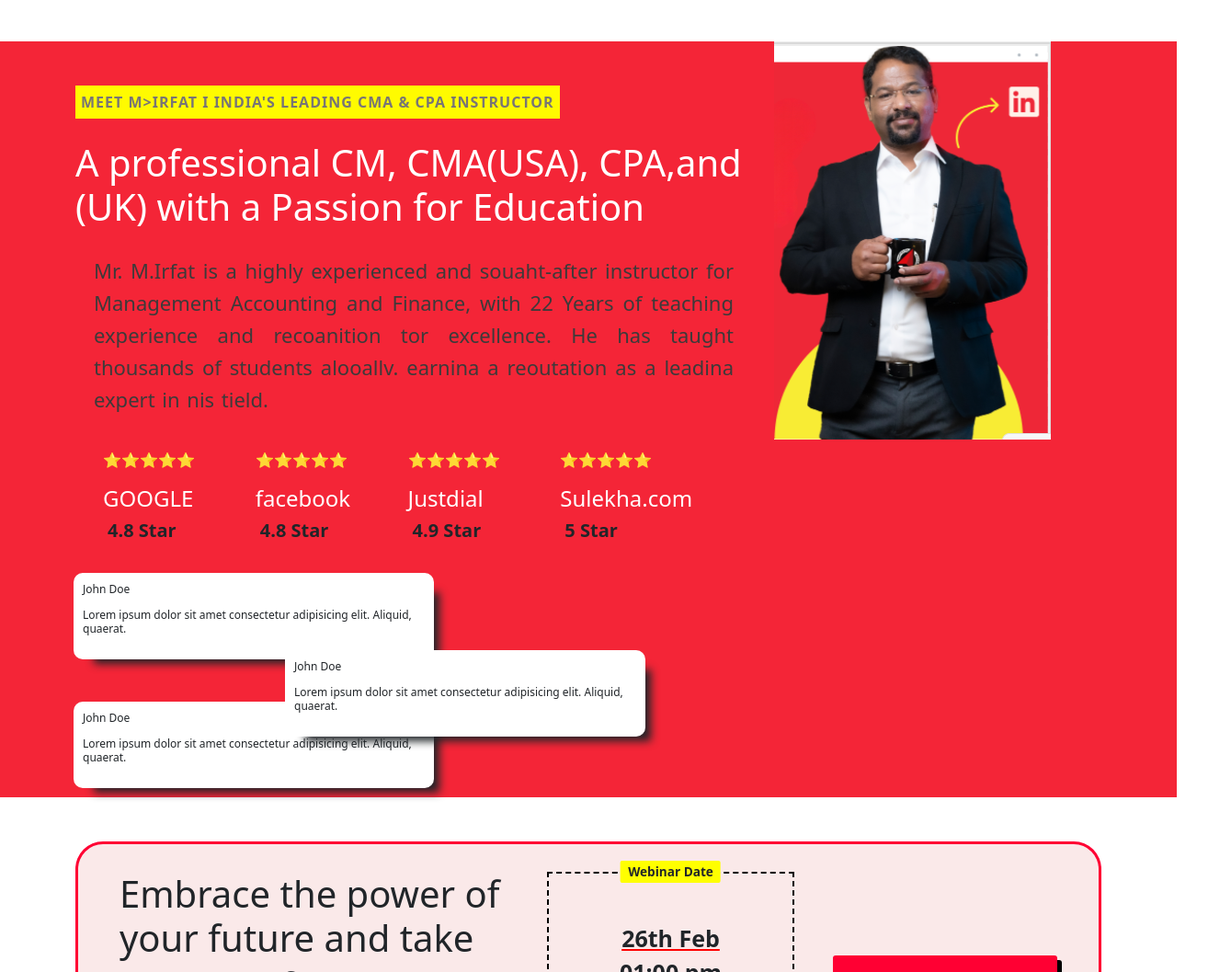
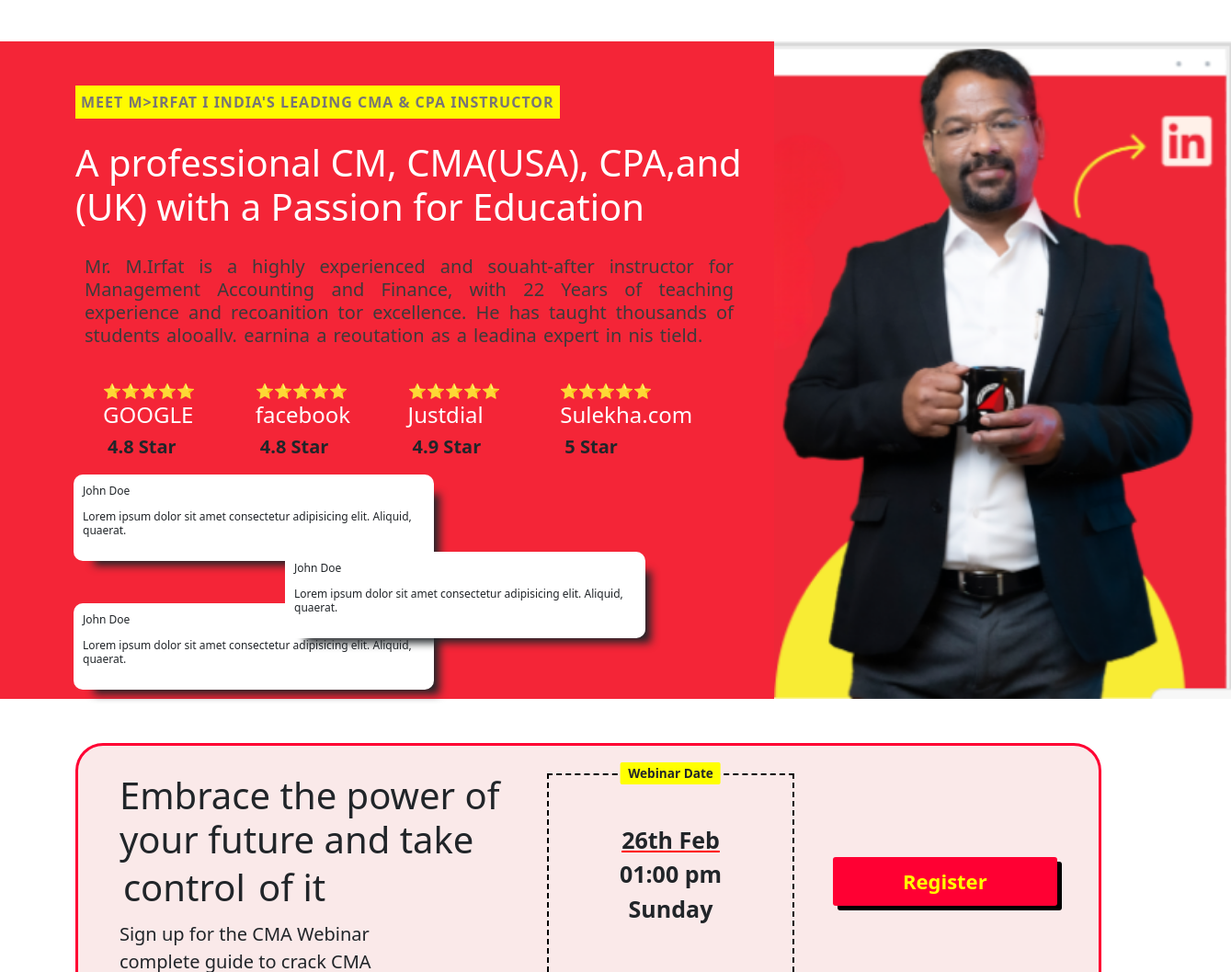
Before and after one commit to karmanshi/alma-assignments, a plain HTML site: page NorthStarAssig/index.html in a window 1280 px wide. Shown: the part 1345-2402 px from the top of the page at 92% size, 1339 px wide, since content can reach past the window. Drawn offline with nearby package versions, Linux system fonts and the light colour scheme.

Commit message:
Corrected the image

```diff
--- a/NorthStarAssig/index.html
+++ b/NorthStarAssig/index.html
@@ -210,30 +210,26 @@
                             of students alooallv. earnina a reoutation as a leadina expert in
                             nis tield.
                         </p>
-                        <div class="row part-logo">
+                        <div class="row my-0 part-logo">
                             <div class="col-lg-3 col-md-3 col-12 col-xxl-3">
-                                <p style="margin-left: 30px">⭐️⭐️⭐️⭐️⭐️</p>
-                                <!-- <img src="" /> -->
+                                <p class="my-0" style="margin-left: 30px">⭐️⭐️⭐️⭐️⭐️</p>
                                 <p class="my-0 text-white font-weight-bold h4" style="margin-left: 30px">GOOGLE</p>
-                                <p class="rating">4.8 Star</p>
+                                <p class="my-0 rating">4.8 Star</p>
                             </div>
                             <div class="col-lg-3 col-md-3 col-12 col-xxl-3">
-                                <p style="margin-left: 30px">⭐️⭐️⭐️⭐️⭐️</p>
-                                <!-- <img src="" /> -->
+                                <p class="my-0" style="margin-left: 30px">⭐️⭐️⭐️⭐️⭐️</p>
                                 <p class="my-0 text-white font-weight-bold h4" style="margin-left: 30px">facebook</p>
-                                <p class="rating">4.8 Star</p>
+                                <p class="my-0 rating">4.8 Star</p>
                             </div>
                             <div class="col-lg-3 col-md-3 col-12 col-xxl-3">
-                                <p style="margin-left: 30px">⭐️⭐️⭐️⭐️⭐️</p>
-                                <!-- <img src="" /> -->
+                                <p class="my-0" style="margin-left: 30px">⭐️⭐️⭐️⭐️⭐️</p>
                                 <p class="my-0 text-white font-weight-bold h4" style="margin-left: 30px">Justdial</p>
-                                <p class="rating">4.9 Star</p>
+                                <p class="my-0 rating">4.9 Star</p>
                             </div>
                             <div class="col-lg-3 col-md-3 col-12 col-xxl-3">
-                                <p style="margin-left: 30px">⭐️⭐️⭐️⭐️⭐️</p>
-                                <!-- <img src="" /> -->
+                                <p class="my-0" style="margin-left: 30px">⭐️⭐️⭐️⭐️⭐️</p>
                                 <p class="my-0 text-white font-weight-bold h4" style="margin-left: 30px">Sulekha.com</p>
-                                <p class="rating">5 Star</p>
+                                <p class="my-0 rating">5 Star</p>
                             </div>
                         </div>
                         <div class="w-50">
@@ -271,7 +267,7 @@
                         </div>
                     </div>
                     <div class="col-lg-4 col-md-4 col-12 col-xxl-4 testo-right">
-                        <img src="../NorthStarAssig/images/TestoImg.PNG"/>
+                        <img src="../NorthStarAssig/images/TestoImg.PNG" style="height: 100%;"/>
                     </div>
 
 
--- a/NorthStarAssig/style.css
+++ b/NorthStarAssig/style.css
@@ -243,14 +243,6 @@
 
 /* sectio 5 */
 
-
-
-
-
-
-
-
-
 .cma-box {
   background-color: #fcece7;
   padding-top: 100px;
@@ -327,8 +319,6 @@
   font-size: 1.3rem;
 }
 
-
-
 /* sectio 6 */
 .start-card {
   position: relative;
@@ -367,54 +357,51 @@
   color: #222;
 }
 
-
 /* sectio 3 */
-.test-section{
+.test-section {
   background-color: #f42537;
   position: relative;
 }
 
-.test-left{
-
+.test-left {
 }
 
-.instructor{
+.instructor {
   background-color: #fffb00;
   letter-spacing: 1px;
   padding: 6px;
   font-weight: bold;
-color:#787575;
+  color: #787575;
 }
 
-.test-content{
+.test-content {
   margin-top: 0;
   margin-bottom: 1rem;
   word-spacing: 2px;
-line-height: 35px;
-padding: 20px;
-font-size: 22px;
+  line-height: 25px;
+  padding: 20px 20px 20px 10px;
+  font-size: 20px;
   text-align: justify;
   color: #3d3a3a;
 }
 
-.part-logo{
+.part-logo {
   display: flex;
   justify-content: center;
   align-items: center;
 }
 
-.rating{
+.rating {
   padding: 5px;
   margin-left: 30px;
   font-weight: 600;
   font-size: 20px;
 }
 
-.test-part{
-
+.test-part {
 }
 
-.testomonial{
+.testomonial {
   background-color: #fff;
   margin: 10px;
   padding: 10px;
@@ -425,25 +412,22 @@ color: #3d3a3a;
   box-shadow: 14px 13px 10px -8px;
 }
 
-.testo-top{
+.testo-top {
   display: flex;
   align-items: center;
   margin-bottom: 0.8rem;
-
 }
 
-.testo-right{
-
+.testo-right {
 }
 
-
 /* sectio 7 */
-.footer-line{
+.footer-line {
   font-weight: 600;
   letter-spacing: 0px;
 }
 
-.footer-btn{
+.footer-btn {
   font-size: 1.25rem;
   font-weight: 700;
   padding: 0.9rem 2.2rem;
@@ -455,16 +439,15 @@ color: #3d3a3a;
   align-items: center;
   grid-area: 5px;
   box-shadow: 5px 5px 0 #000000;
-
 }
 
-.footer-box{
+.footer-box {
   max-width: 760px;
   position: relative;
   z-index: 1;
 }
 
-.footer-box-referal{
+.footer-box-referal {
   color: #ffffff;
   background-color: #ff0033;
   display: flex;
```
Lines whose indentation alone changed are shown as unchanged.
